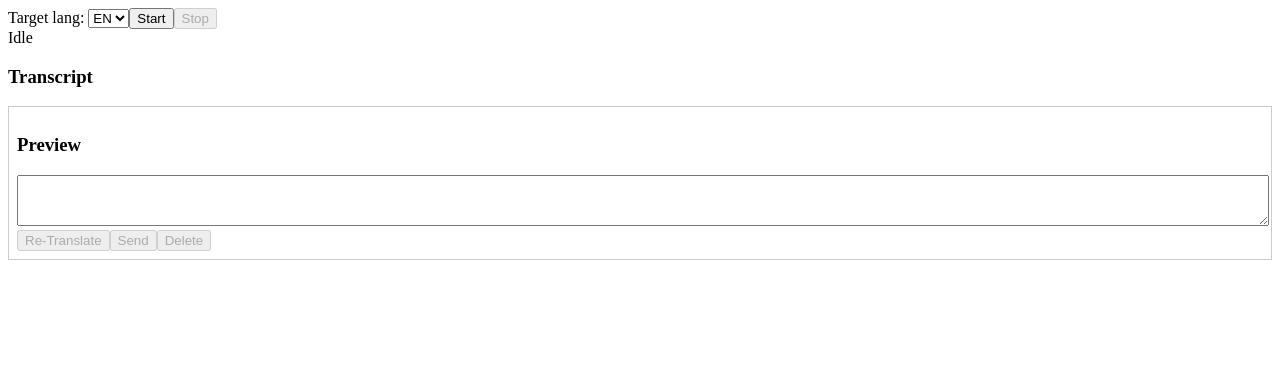
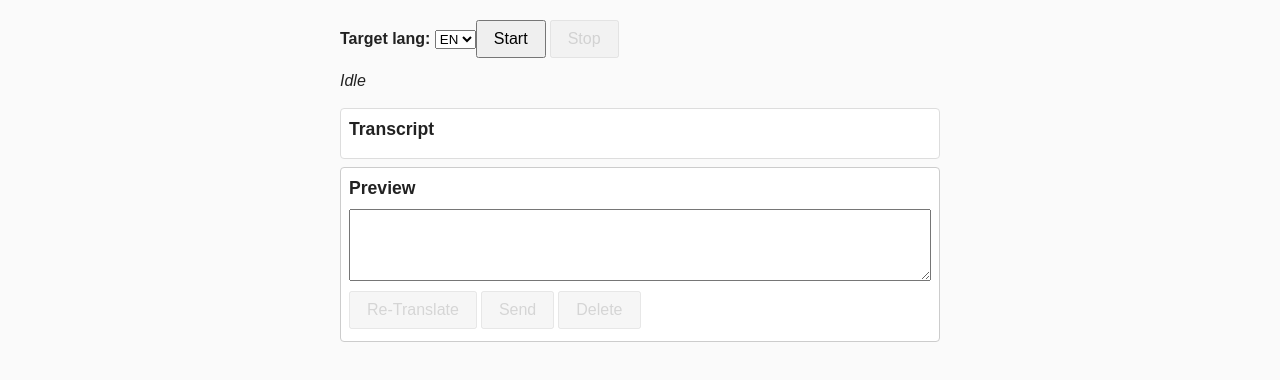
Before and after one commit to iamshacky/1_whisper_translator, a website: page client/public/index.html in a window 1280 px wide. Drawn offline with Linux system fonts and the light colour scheme.

Commit message:
WIP: save local edits before rebase

```diff
--- a/client/public/index.html
+++ b/client/public/index.html
@@ -3,6 +3,7 @@
 <head>
   <meta charset="UTF-8">
   <title>Voice Translator</title>
+  <link rel="stylesheet" href="/src/styles/main.css">
 </head>
 <body>
   <div id="app"></div>
--- a/client/src/styles/main.css
+++ b/client/src/styles/main.css
@@ -1 +1,48 @@
-/* TODO: your styles */
+/* mobile-first reset */
+* { box-sizing: border-box; margin:0; padding:0; }
+body {
+  font-family: sans-serif;
+  line-height: 1.4;
+  padding: 1rem;
+  background: #fafafa;
+  color: #222;
+}
+#app {
+  max-width: 600px;
+  margin: 0 auto;
+}
+label { font-weight: bold; }
+button {
+  margin: 0.25rem 0.25rem 0.25rem 0;
+  padding: 0.5rem 1rem;
+  font-size: 1rem;
+  cursor: pointer;
+}
+button:disabled { opacity: 0.5; cursor: default; }
+#status { margin-top: 0.5rem; font-style: italic; }
+#transcriptContainer, #previewContainer {
+  margin-top: 1rem;
+  padding: 0.5rem;
+  background: #fff;
+  border: 1px solid #ddd;
+  border-radius: 4px;
+}
+h3 {
+  margin-bottom: 0.5rem;
+  font-size: 1.1rem;
+}
+#transcript div {
+  margin-bottom: 0.75rem;
+}
+textarea {
+  width: 100%;
+  font-size: 1rem;
+  padding: 0.5rem;
+}
+/* small phones */
+@media (max-width: 480px) {
+  button { width: 100%; }
+  textarea { font-size: 0.9rem; }
+  h3 { font-size: 1rem; }
+  #transcript div p { font-size: 0.95rem; }
+}
```
